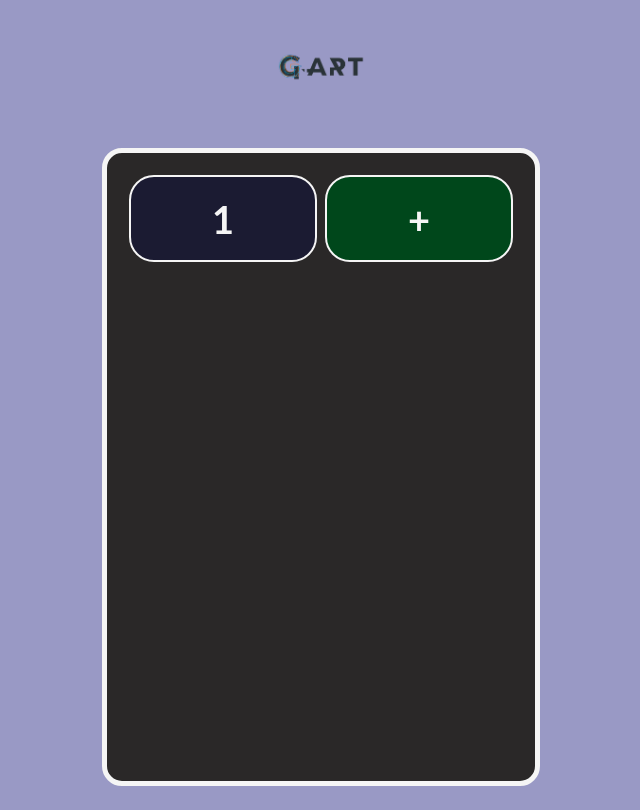
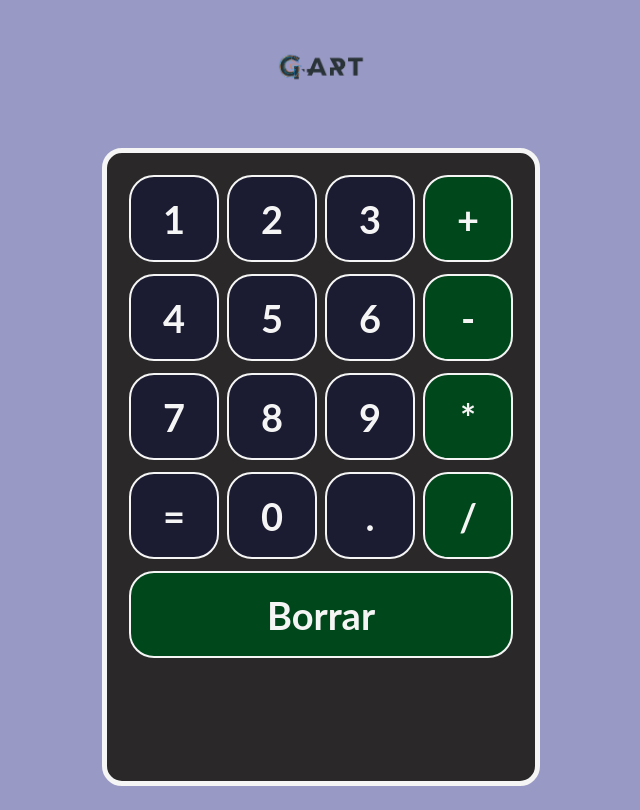
Before and after one commit to emmaguty/calculadora, a React (Create React App) app: page / in a window 1280 px wide. Shown: the whole page, without its empty margins (319-959 px from the left). Built offline with nearby package versions, Linux system fonts and the light colour scheme.

Commit message:
Se terminaron los estilos para los botones

```diff
--- a/src/App.js
+++ b/src/App.js
@@ -16,12 +16,31 @@
       <div className='contenedor-calculadora'>
         <div className='fila'>
           <Boton>1</Boton>
+          <Boton>2</Boton>
+          <Boton>3</Boton>
           <Boton>+</Boton>
         </div>
-        <div className='fila'></div>
-        <div className='fila'></div>
-        <div className='fila'></div>
-        <div className='fila'></div>
+        <div className='fila'>
+          <Boton>4</Boton>
+          <Boton>5</Boton>
+          <Boton>6</Boton>
+          <Boton>-</Boton>
+        </div>
+        <div className='fila'>
+          <Boton>7</Boton>
+          <Boton>8</Boton>
+          <Boton>9</Boton>
+          <Boton>*</Boton>
+        </div>
+        <div className='fila'>
+          <Boton>=</Boton>
+          <Boton>0</Boton>
+          <Boton>.</Boton>
+          <Boton>/</Boton>
+        </div>
+        <div className='fila'>
+          <Boton>Borrar</Boton>
+        </div>
       </div>
     </div>
   );
--- a/src/stylesheet/Boton.css
+++ b/src/stylesheet/Boton.css
@@ -15,6 +15,16 @@
     flex: 1 1;
 }
 
+.boton-contenedor:hover {
+    background-color: #5a01a7;
+    color: blanchedalmond;
+    font-size: 40px;
+}
+
 .operador {
     background-color: #00471b;
 }
+
+.operador:hover {
+    background-color: orangered;
+}
```
